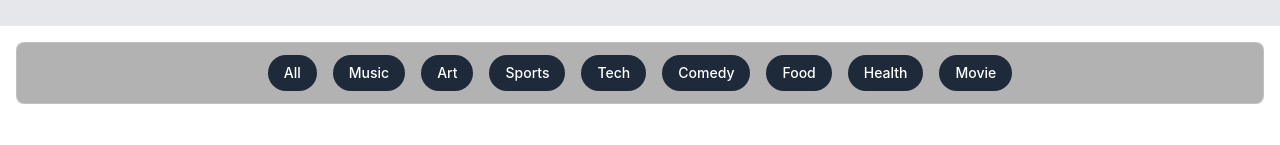
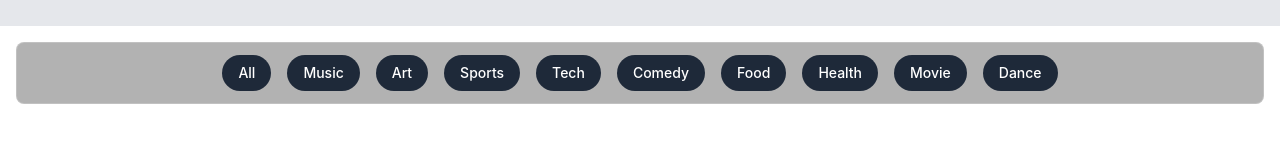
Before and after one commit to Gazynova/Ticket_Booking, an Angular app in the folder fronted/: page / in a window 1280 px wide. Shown: the part 364-509 px from the top of the page. Built offline with nearby package versions, Linux system fonts and the light colour scheme.

Commit message:
added one more category

```diff
--- a/fronted/src/app/home/event-list/event-list.component.ts
+++ b/fronted/src/app/home/event-list/event-list.component.ts
@@ -12,7 +12,7 @@ import { Router, RouterLink } from '@angular/router';
 })
 export class EventListComponent {
 
-  categories: string[] = ['All','Music', 'Art', 'Sports', 'Tech', 'Comedy','Food', 'Health','Movie'];
+  categories: string[] = ['All','Music', 'Art', 'Sports', 'Tech', 'Comedy','Food', 'Health','Movie','Dance'];
 
   allevents = [
     {
```
